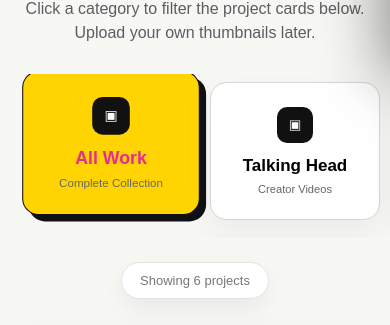
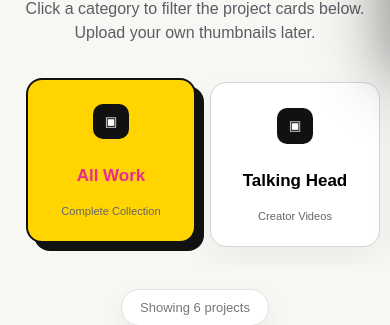
Before and after one commit to shahzaibkhatri918-stack/Shahzaib-Freelance, a Next.js app: page / in a window 390 px wide. Shown: the part 766-1091 px from the top of the page. Built offline with nearby package versions, Linux system fonts and the light colour scheme.

Commit message:
Update globals.css

```diff
--- a/app/globals.css
+++ b/app/globals.css
@@ -1205,3 +1205,146 @@ a {
     display: none !important;
   }
 }
+
+/* FINAL PREMIUM HERO BALANCE */
+@media (min-width: 769px) {
+  .hero {
+    grid-template-columns: 0.95fr 0.9fr !important;
+    gap: 55px !important;
+    align-items: center !important;
+    padding-top: 55px !important;
+  }
+
+  .hero h1 {
+    font-size: clamp(70px, 5.8vw, 104px) !important;
+    line-height: 0.86 !important;
+    letter-spacing: -3px !important;
+    max-width: 860px !important;
+  }
+
+  .heroText {
+    font-size: clamp(20px, 1.45vw, 25px) !important;
+    line-height: 1.35 !important;
+    max-width: 720px !important;
+    margin-top: 34px !important;
+  }
+
+  .heroStats {
+    margin-top: 34px !important;
+  }
+
+  .heroVisual {
+    max-width: 760px !important;
+    width: 100% !important;
+    aspect-ratio: 16 / 9 !important;
+    transform: translateY(10px) !important;
+  }
+
+  .heroVisual video,
+  .heroVisual img {
+    top: 64px !important;
+    height: calc(100% - 64px) !important;
+    object-fit: cover !important;
+  }
+
+  .floatingBadge {
+    right: 24px !important;
+    bottom: 28px !important;
+  }
+}
+.category {
+  flex: 0 0 170px !important;
+  min-width: 170px !important;
+  height: 165px !important;
+  padding: 24px 20px !important;
+  display: flex !important;
+  flex-direction: column !important;
+  justify-content: center !important;
+  align-items: center !important;
+  text-align: center !important;
+  gap: 14px !important;
+}
+
+.category .icon {
+  width: 46px !important;
+  height: 46px !important;
+  border-radius: 14px !important;
+  display: flex !important;
+  align-items: center !important;
+  justify-content: center !important;
+  font-size: 20px !important;
+  line-height: 1 !important;
+  flex-shrink: 0 !important;
+  margin: 0 auto !important;
+  position: relative !important;
+  z-index: 2 !important;
+}
+
+/* Restore colorful gradient icons */
+.category:nth-child(1) .icon {
+  background: linear-gradient(135deg, #a855f7, #ec4899) !important;
+  color: #ffffff !important;
+}
+
+.category:nth-child(2) .icon {
+  background: linear-gradient(135deg, #3b82f6, #06b6d4) !important;
+  color: #ffffff !important;
+}
+
+.category:nth-child(3) .icon {
+  background: linear-gradient(135deg, #10b981, #14b8a6) !important;
+  color: #ffffff !important;
+}
+
+.category:nth-child(4) .icon {
+  background: linear-gradient(135deg, #f97316, #ef4444) !important;
+  color: #ffffff !important;
+}
+
+.category:nth-child(5) .icon {
+  background: linear-gradient(135deg, #ec4899, #f43f5e) !important;
+  color: #ffffff !important;
+}
+
+.category:nth-child(6) .icon {
+  background: linear-gradient(135deg, #6366f1, #8b5cf6) !important;
+  color: #ffffff !important;
+}
+
+.category:nth-child(7) .icon {
+  background: linear-gradient(135deg, #f59e0b, #eab308) !important;
+  color: #ffffff !important;
+}
+
+/* Title */
+.category h3 {
+  margin: 0 !important;
+  font-size: 15px !important;
+  font-weight: 800 !important;
+  line-height: 1.25 !important;
+  color: #111 !important;
+}
+
+/* Subtitle */
+.category p {
+  margin: 0 !important;
+  font-size: 11px !important;
+  line-height: 1.4 !important;
+  color: #666 !important;
+}
+
+/* Active selected card */
+.category.active,
+.category[aria-selected="true"] {
+  background: #ffd400 !important;
+  border: 2px solid #111 !important;
+  box-shadow: 8px 8px 0 #111 !important;
+  transform: translateY(-4px) !important;
+}
+
+.category.active h3,
+.category.active p,
+.category[aria-selected="true"] h3,
+.category[aria-selected="true"] p {
+  color: #111 !important;
+}
```
